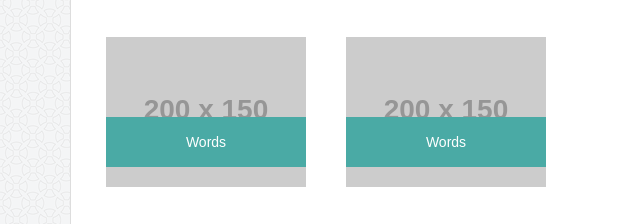
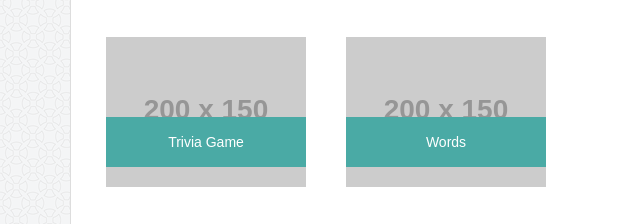
Before and after one commit to kevnfu/Bootstrap-Portfolio, a plain HTML site: page portfolio.html in a window 1280 px wide. Shown: the part 380-604 px from the top of the page, 0-640 px from the left. Drawn offline with nearby package versions, Linux system fonts and the light colour scheme; placeholder pictures from the web are drawn by us.

Commit message:
Added trivia to portfolio

```diff
--- a/portfolio.html
+++ b/portfolio.html
@@ -52,8 +52,10 @@
                             <div>Star Wars</div>
                         </div>
                         <div class="col-4 portfolio-img">
-                            <img src="http://via.placeholder.com/200x150">
-                            <div>Words</div>
+                            <a href="https://kevnfu.github.io/TriviaGame/">
+                                <img src="http://via.placeholder.com/200x150">
+                            </a>
+                            <div>Trivia Game</div>
                         </div>
                         <div class="col-4 portfolio-img">
                             <img src="http://via.placeholder.com/200x150">
```
